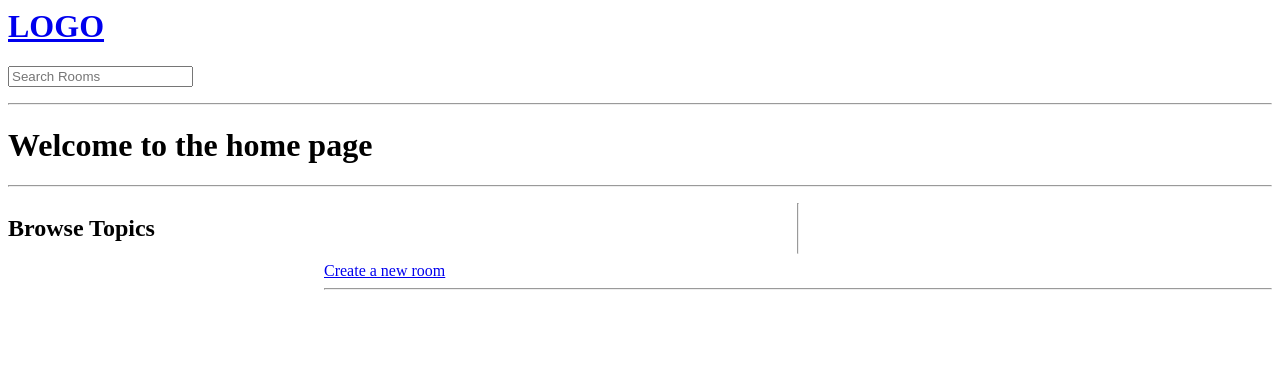
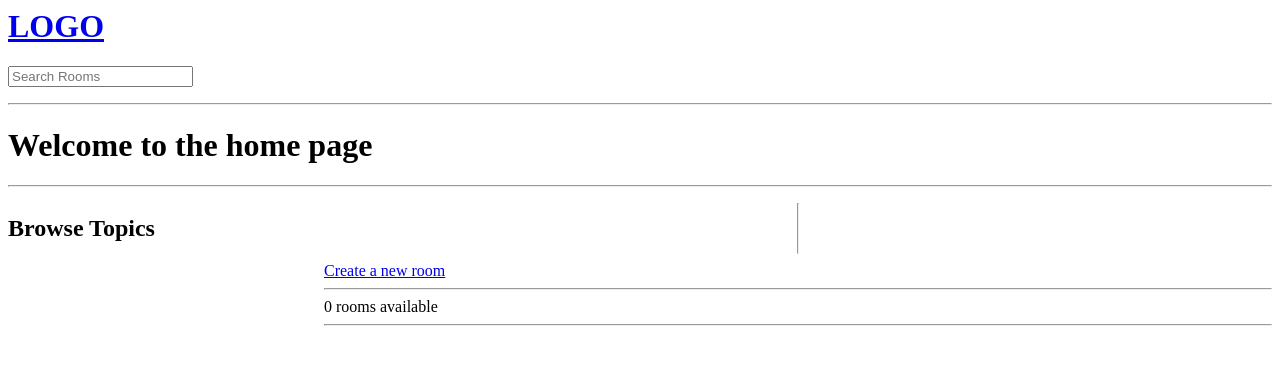
Before and after one commit to PranayaShrestha299/FirstDjangoProject, a Django app: page / in a window 1280 px wide. Shown: the top 365 px of the page. Run offline with Django 5.2, Linux system fonts and the light colour scheme; data that the repository does not hold is empty.

Commit message:
Added number of rooms available

```diff
--- a/base/templates/base/home.html
+++ b/base/templates/base/home.html
@@ -22,6 +22,9 @@
 <div>
     <a href="{% url 'create-room' %}">Create a new room</a><hr>
 <div>
+    <div>
+        {{room_count}} rooms available
+    </div><hr>
     {% for room in rooms %}
     <div>
         <a href="{%url 'update-room' room.id %}">Edit</a><br>
--- a/base/views.py
+++ b/base/views.py
@@ -18,7 +18,8 @@ def home(request):
                                 Q(name__icontains=q) |
                                 Q(description__icontains=q))
     topics=Topic.objects.all()
-    context = {'rooms': rooms,'topics':topics} # 'rooms' is the variable name used in the template
+    room_count = rooms.count()
+    context = {'rooms': rooms,'topics':topics,'room_count':room_count} # 'rooms' is the variable name used in the template
     return render(request, 'base/home.html',context)
 
 def about(request):
```
